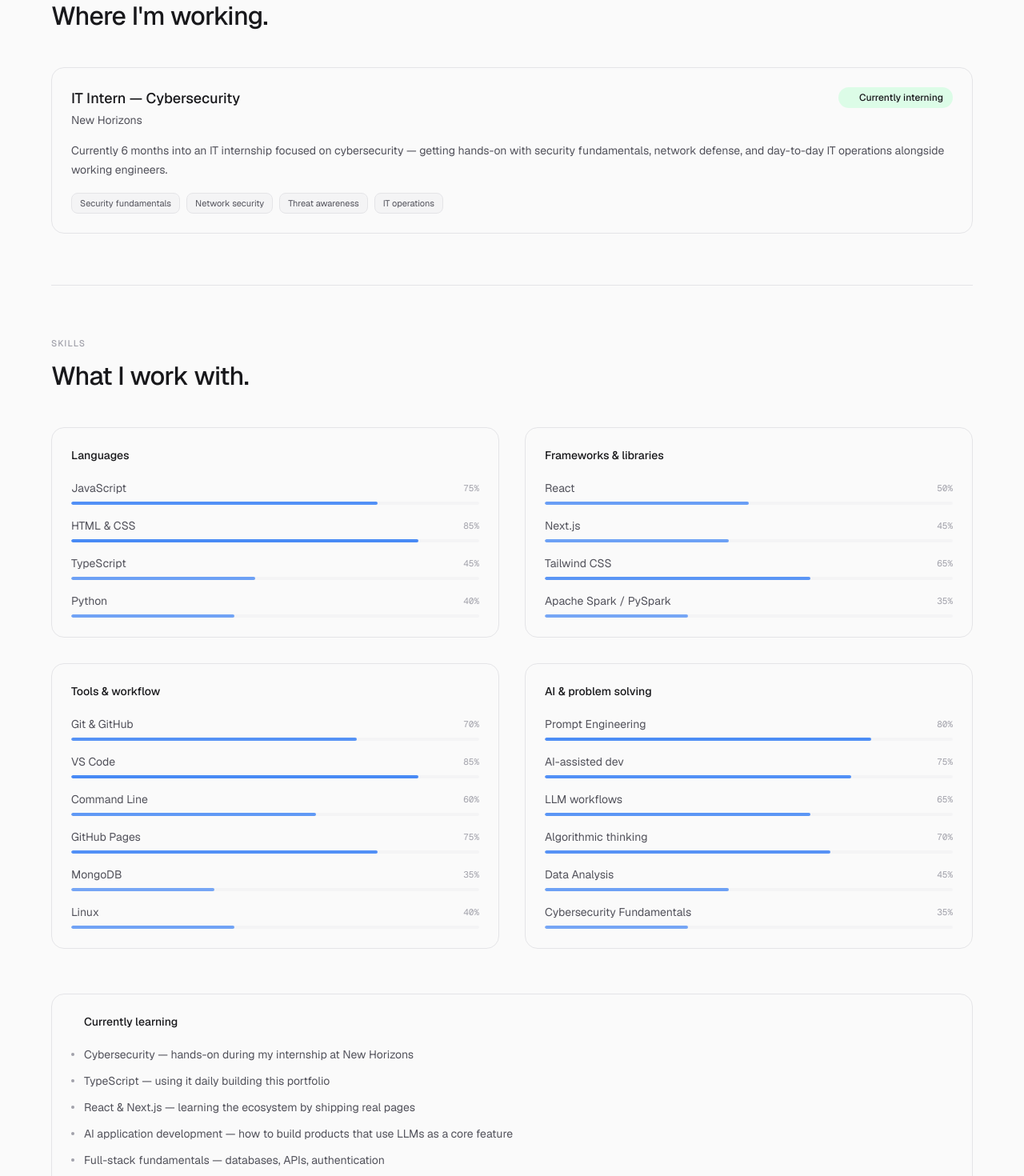
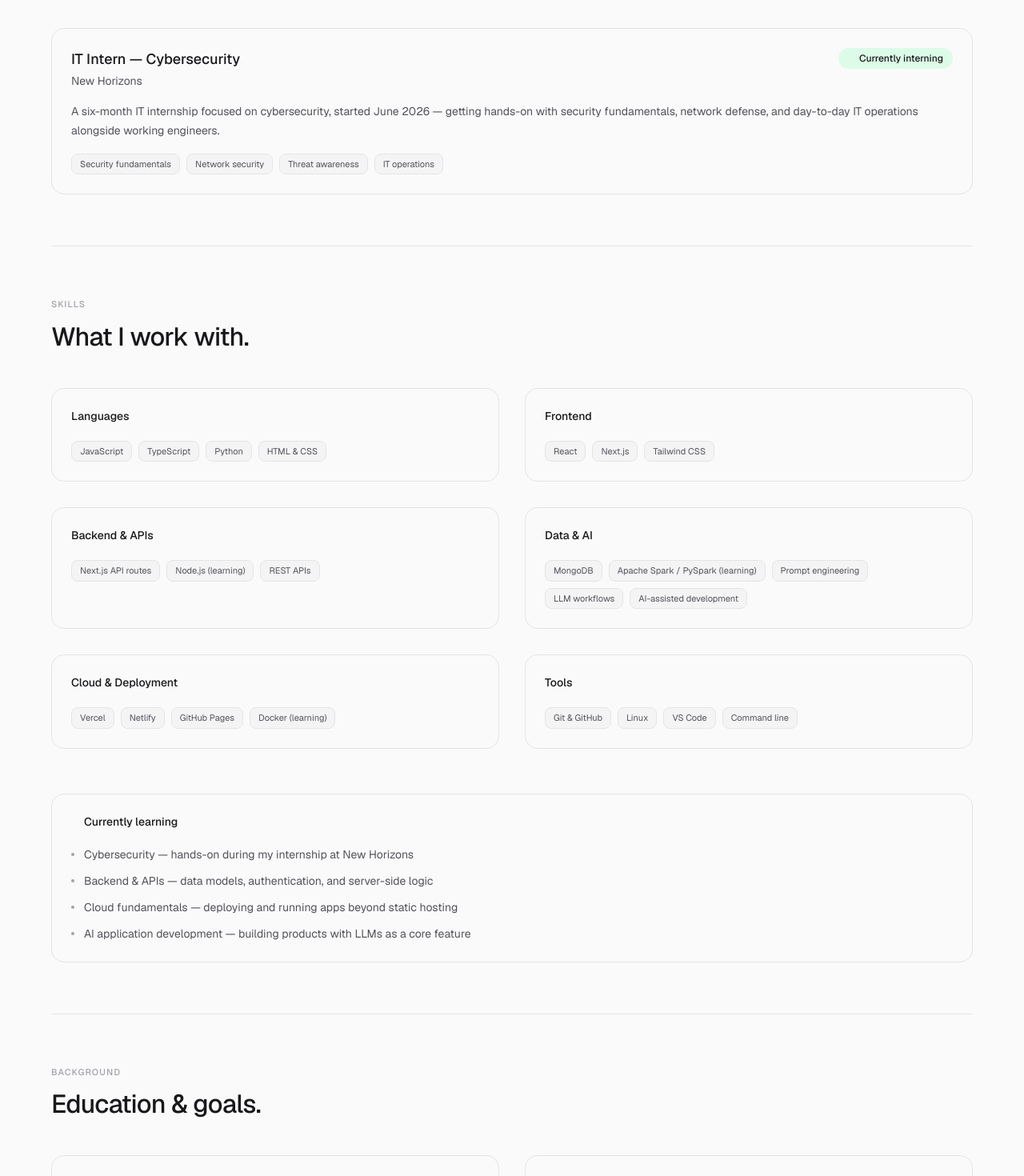
Before and after one commit to FILOSOFER01/okeowo-portfolio, a Next.js app: page /about in a window 1280 px wide. Shown: the part 1000-2470 px from the top of the page at 80% size. Built offline with nearby package versions, Linux system fonts and the light colour scheme.

Commit message:
feat: refine About page - grouped skills, tightened bio, corrected internship dates

```diff
--- a/src/components/about/SkillsGrid.tsx
+++ b/src/components/about/SkillsGrid.tsx
@@ -1,9 +1,7 @@
-import { getSkillsByCategory, CURRENTLY_LEARNING } from "@/content/data/about";
+import { SKILL_GROUPS, CURRENTLY_LEARNING } from "@/content/data/about";
 import { Reveal } from "@/components/ui/Reveal";
 
 export function SkillsGrid() {
-  const categories = getSkillsByCategory();
-
   return (
     <Reveal>
     <section className="py-16 border-t" style={{ borderColor: "var(--color-border)" }}>
@@ -30,9 +28,9 @@ export function SkillsGrid() {
 
       {/* ── Skills categories grid ── */}
       <div className="grid grid-cols-1 md:grid-cols-2 gap-8 mb-14">
-        {categories.map(({ category, label, skills }) => (
+        {SKILL_GROUPS.map((group) => (
           <div
-            key={category}
+            key={group.label}
             className="rounded-xl p-6 border"
             style={{
               backgroundColor: "var(--color-surface)",
@@ -47,13 +45,24 @@ export function SkillsGrid() {
                 color: "var(--color-tx-primary)",
               }}
             >
-              {label}
+              {group.label}
             </h3>
 
-            {/* Skills list */}
-            <div className="flex flex-col gap-4">
-              {skills.map((skill) => (
-                <SkillBar key={skill.name} name={skill.name} proficiency={skill.proficiency} />
+            {/* Skill tags */}
+            <div className="flex flex-wrap gap-2">
+              {group.skills.map((skill) => (
+                <span
+                  key={skill}
+                  className="px-2.5 py-1 rounded-md border"
+                  style={{
+                    fontSize: "var(--text-caption)",
+                    backgroundColor: "var(--color-elevated)",
+                    borderColor: "var(--color-border)",
+                    color: "var(--color-tx-secondary)",
+                  }}
+                >
+                  {skill}
+                </span>
               ))}
             </div>
           </div>
@@ -114,46 +123,3 @@ export function SkillsGrid() {
     </Reveal>
   );
 }
-
-// ── SkillBar ──────────────────────────────────────────────────────────────────
-
-function SkillBar({ name, proficiency }: { name: string; proficiency: number }) {
-  return (
-    <div>
-      <div className="flex items-center justify-between mb-1.5">
-        <span
-          style={{ fontSize: "var(--text-body-sm)", color: "var(--color-tx-secondary)" }}
-        >
-          {name}
-        </span>
-        <span
-          className="font-mono"
-          style={{ fontSize: "var(--text-caption)", color: "var(--color-tx-muted)" }}
-        >
-          {proficiency}%
-        </span>
-      </div>
-
-      {/* Track */}
-      <div
-        className="h-1 rounded-full overflow-hidden"
-        style={{ backgroundColor: "var(--color-elevated)" }}
-        role="progressbar"
-        aria-valuenow={proficiency}
-        aria-valuemin={0}
-        aria-valuemax={100}
-        aria-label={`${name} proficiency ${proficiency}%`}
-      >
-        {/* Fill */}
-        <div
-          className="h-full rounded-full"
-          style={{
-            width: `${proficiency}%`,
-            backgroundColor: "var(--color-accent-500)",
-            opacity: 0.5 + (proficiency / 100) * 0.5,
-          }}
-        />
-      </div>
-    </div>
-  );
-}
--- a/src/content/data/about.ts
+++ b/src/content/data/about.ts
@@ -1,44 +1,43 @@
-import type { Skill, Experience } from "@/types";
+import type { Experience } from "@/types";
 
 // ─── BIO ──────────────────────────────────────────────────────────────────────
 
 export const BIO = {
   short:
-    "Computer Science student at Lead City University, currently interning in cybersecurity at New Horizons, building toward a career at the intersection of AI and software engineering.",
+    "Software engineer and Computer Science student building full-stack web applications, with a focus on AI, cloud, and modern web engineering.",
 
   paragraphs: [
-    "I'm Okeowo Emmanuel Moyinoluwa, a 300-level Computer and Information Science student at Lead City University, Ibadan. I build things — websites, tools, and systems — because I learn best when something real is at stake. Every project I've shipped has taught me more than any lecture.",
-    "My focus right now is full-stack web development and AI-powered applications. I'm drawn to how large language models and AI tooling are changing what individual developers can build — and I want to be someone who builds with those tools, not just someone who uses them.",
-    "I'm currently doing a 6-month IT internship at New Horizons, focused on cybersecurity — learning how systems get attacked and how to design and defend them properly. I'm looking for an environment where I can contribute real work, learn from engineers who are better than me, and grow fast. Long term, I want to build my own startup. I'm already working on something.",
+    "I'm a software engineer and Computer and Information Science student at Lead City University. I build full-stack web applications end to end, and I care most about the details that decide whether software holds up in the real world — clean data models, sensible APIs, and interfaces that stay fast and predictable.",
+    "My focus sits where AI, cloud, and modern web engineering meet. I use AI tooling deliberately to build and ship faster, and I'm steadily going deeper on the backend and infrastructure side. Right now I'm a cybersecurity intern at New Horizons — a six-month IT internship I began in June 2026 — learning how real systems are attacked and defended. I'm looking for software engineering work where I can ship real code, learn from stronger engineers, and grow fast.",
   ],
 
   values: [
     {
       title: "Build to learn",
       description:
-        "I don't wait until I fully understand something before I start. I build first, break things, then understand why. The portfolio you're reading right now is a good example.",
+        "I learn fastest by building. I'd rather ship a rough version, find where it breaks, and understand the why from there than wait until everything is theoretically clear.",
     },
     {
       title: "Persistent through friction",
       description:
-        "When something breaks I debug it, not abandon it. I've pushed through every technical problem building this portfolio instead of giving up — that's how I approach everything.",
+        "When something breaks, I debug it — I don't route around it. Most of what I know came from staying with a hard problem until it gave.",
     },
     {
       title: "AI as a force multiplier",
       description:
-        "I use AI tools deliberately — to move faster, learn deeper, and ship better work. Prompt engineering is a real skill and I treat it like one.",
+        "I use AI tools deliberately to move faster and learn deeper. Prompt engineering is a real skill, and I treat it like one.",
     },
     {
       title: "Outcome-focused",
       description:
-        "I care about what gets built and whether it works — not how impressive the process looked. A deployed project beats a perfect plan every time.",
+        "I care about what actually ships and whether it works — not how impressive the process looked. A deployed project beats a perfect plan.",
     },
   ],
 
   careerGoals: [
-    "In the near term, I want to work as a software engineer on products that use AI in meaningful ways — not as a gimmick, but as the core of what makes the product useful.",
-    "I'm especially interested in roles where I can work on data pipelines, AI-integrated backends, or developer tools — systems that other engineers or end users rely on every day.",
-    "The longer arc: I want to build my own startup. I'm already thinking about what that looks like. The internship is the next step toward having the skills and credibility to make that happen.",
+    "Near term: a software engineering role where AI is core to the product — not a bolt-on gimmick — and where I can ship real code from day one.",
+    "I'm drawn to the systems other people rely on: data pipelines, AI-integrated backends, and developer tools.",
+    "I'm deliberately building toward stronger backend, cloud, and infrastructure skills as I take on more ambitious projects.",
   ],
 } as const;
 
@@ -69,7 +68,7 @@ export const EXPERIENCE: Experience[] = [
   {
     role:         "IT Intern — Cybersecurity",
     organization: "New Horizons",
-    startDate:    "2026-07",
+    startDate:    "2026-06",
     current:      true,
     focusAreas: [
       "Security fundamentals",
@@ -78,73 +77,53 @@ export const EXPERIENCE: Experience[] = [
       "IT operations",
     ],
     description:
-      "Currently 6 months into an IT internship focused on cybersecurity — getting hands-on with security fundamentals, network defense, and day-to-day IT operations alongside working engineers.",
+      "A six-month IT internship focused on cybersecurity, started June 2026 — getting hands-on with security fundamentals, network defense, and day-to-day IT operations alongside working engineers.",
   },
 ];
 
 // ─── SKILLS ───────────────────────────────────────────────────────────────────
-// Proficiency is 0–100. These reflect where you actually are right now.
-// Honest numbers build trust. A recruiter who hires you based on inflated
-// scores becomes a problem on day one.
+// Grouped by area, no self-rated percentages. Only technologies actually used
+// in real work are listed; anything still early-stage is marked "(learning)"
+// so nothing here overstates current experience.
 
-export const SKILLS: Skill[] = [
-  // ── Languages (unchanged) ────────────────────────────────────────────────────
-  { name: "JavaScript",  category: "languages",  proficiency: 75 },
-  { name: "HTML & CSS",  category: "languages",  proficiency: 85 },
-  { name: "TypeScript",  category: "languages",  proficiency: 45 },
-  { name: "Python",      category: "languages",  proficiency: 40 },
-
-  // ── Frameworks & libraries ───────────────────────────────────────────────────
-  // Unchanged: React, Next.js, Tailwind CSS
-  // Added: Apache Spark / PySpark — used in DTS 312 Big Data assignment
-  { name: "React",                  category: "frameworks", proficiency: 50 },
-  { name: "Next.js",                category: "frameworks", proficiency: 45 },
-  { name: "Tailwind CSS",           category: "frameworks", proficiency: 65 },
-  { name: "Apache Spark / PySpark", category: "frameworks", proficiency: 35 },
-
-  // ── Tools & workflow ─────────────────────────────────────────────────────────
-  // Unchanged: Git & GitHub, VS Code, Command Line, GitHub Pages
-  // Added: MongoDB — used in DTS 312 Big Data assignment
-  // Added: Linux — confirmed by Kali Linux environment in the same assignment
-  { name: "Git & GitHub",   category: "tools", proficiency: 70 },
-  { name: "VS Code",        category: "tools", proficiency: 85 },
-  { name: "Command Line",   category: "tools", proficiency: 60 },
-  { name: "GitHub Pages",   category: "tools", proficiency: 75 },
-  { name: "MongoDB",        category: "tools", proficiency: 35 },
-  { name: "Linux",          category: "tools", proficiency: 40 },
-
-  // ── AI & problem solving ─────────────────────────────────────────────────────
-  // Unchanged: Prompt Engineering, AI-assisted dev, LLM workflows, Algorithmic thinking
-  // Added: Data Analysis — supported by both the Big Data assignment and AI work
-  { name: "Prompt Engineering",   category: "concepts", proficiency: 80 },
-  { name: "AI-assisted dev",      category: "concepts", proficiency: 75 },
-  { name: "LLM workflows",        category: "concepts", proficiency: 65 },
-  { name: "Algorithmic thinking", category: "concepts", proficiency: 70 },
-  { name: "Data Analysis",        category: "concepts", proficiency: 45 },
-  { name: "Cybersecurity Fundamentals", category: "concepts", proficiency: 35 },
-];
-
-export function getSkillsByCategory() {
-  const order: Skill["category"][] = ["languages", "frameworks", "tools", "concepts"];
-  const labels: Record<Skill["category"], string> = {
-    languages:  "Languages",
-    frameworks: "Frameworks & libraries",
-    tools:      "Tools & workflow",
-    concepts:   "AI & problem solving",
-  };
-  return order.map((cat) => ({
-    category: cat,
-    label:    labels[cat],
-    skills:   SKILLS.filter((s) => s.category === cat),
-  }));
-}
+export const SKILL_GROUPS = [
+  {
+    label: "Languages",
+    skills: ["JavaScript", "TypeScript", "Python", "HTML & CSS"],
+  },
+  {
+    label: "Frontend",
+    skills: ["React", "Next.js", "Tailwind CSS"],
+  },
+  {
+    label: "Backend & APIs",
+    skills: ["Next.js API routes", "Node.js (learning)", "REST APIs"],
+  },
+  {
+    label: "Data & AI",
+    skills: [
+      "MongoDB",
+      "Apache Spark / PySpark (learning)",
+      "Prompt engineering",
+      "LLM workflows",
+      "AI-assisted development",
+    ],
+  },
+  {
+    label: "Cloud & Deployment",
+    skills: ["Vercel", "Netlify", "GitHub Pages", "Docker (learning)"],
+  },
+  {
+    label: "Tools",
+    skills: ["Git & GitHub", "Linux", "VS Code", "Command line"],
+  },
+] as const;
 
 // ─── CURRENTLY_LEARNING ───────────────────────────────────────────────────────
 
 export const CURRENTLY_LEARNING = [
   "Cybersecurity — hands-on during my internship at New Horizons",
-  "TypeScript — using it daily building this portfolio",
-  "React & Next.js — learning the ecosystem by shipping real pages",
-  "AI application development — how to build products that use LLMs as a core feature",
-  "Full-stack fundamentals — databases, APIs, authentication",
+  "Backend & APIs — data models, authentication, and server-side logic",
+  "Cloud fundamentals — deploying and running apps beyond static hosting",
+  "AI application development — building products with LLMs as a core feature",
 ] as const;
```
